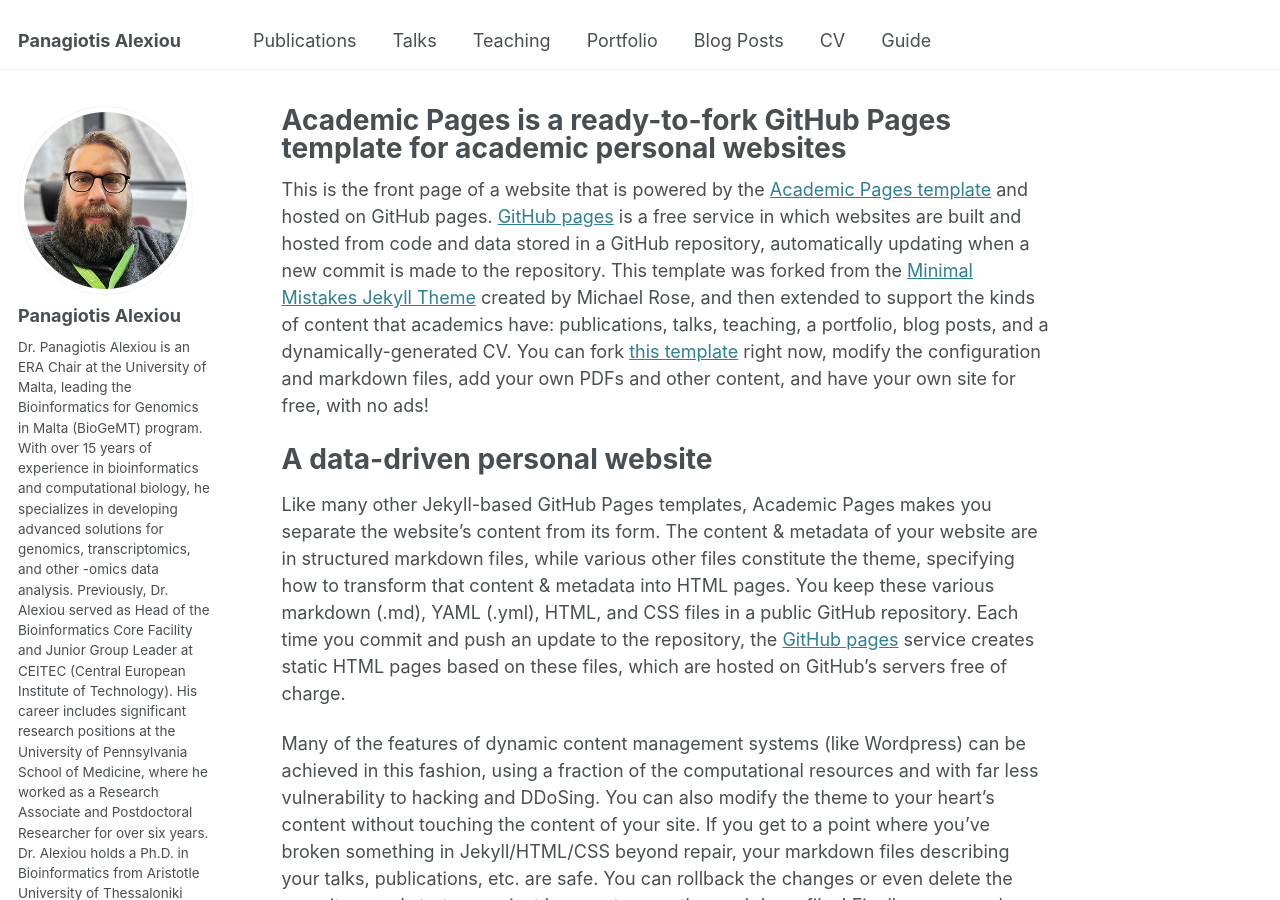
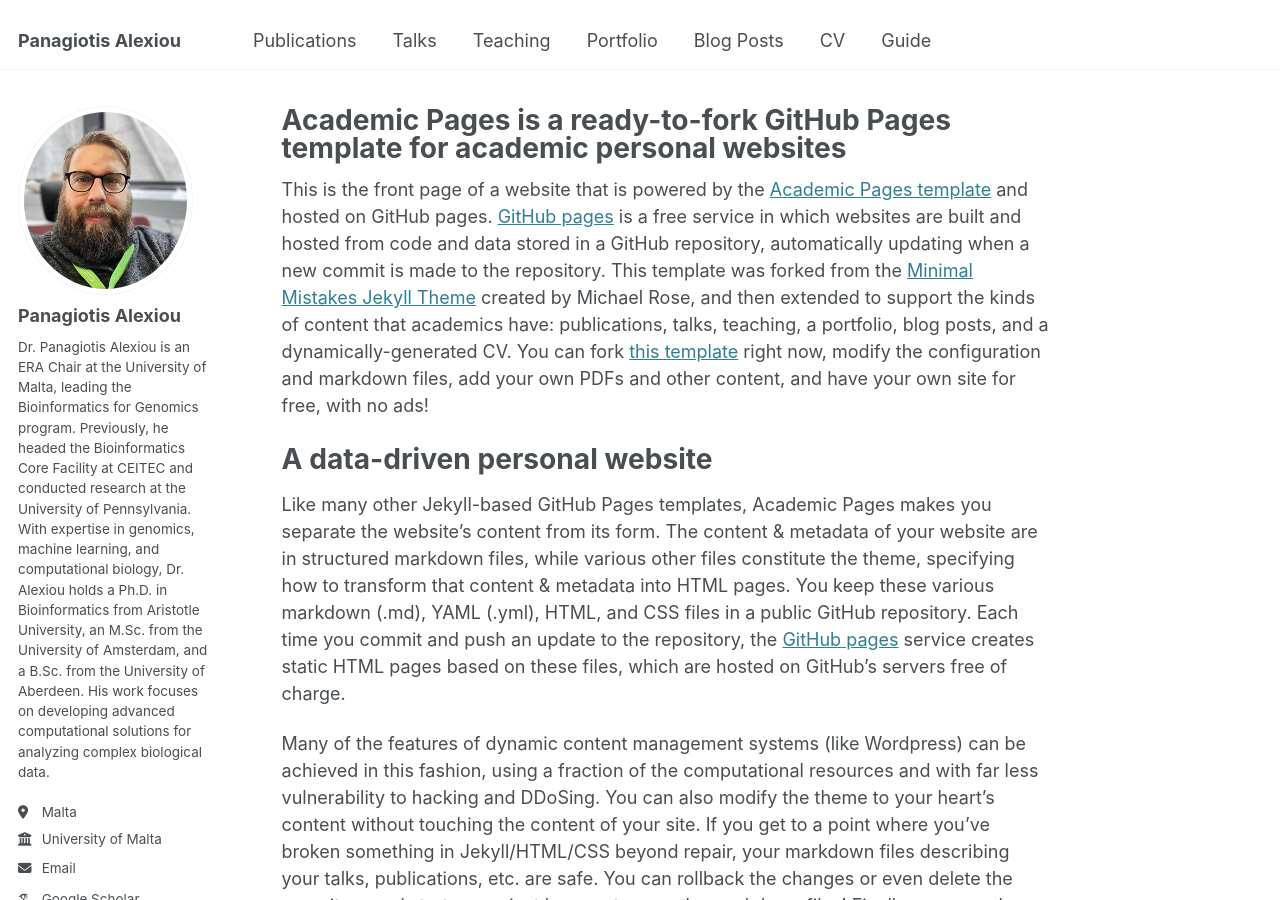
Before and after one commit to palexiou/palexiou.github.io, a Jekyll site: the page built from _pages/about.md, in a window 1280 px wide and 900 px high. Built offline with Jekyll 4.4.1, drawn with Linux system fonts in a browser that asks for light colours; some web fonts are replaced; some of the changed text lies outside the part shown.

Commit message:
Update Bio

```diff
--- a/_config.yml
+++ b/_config.yml
@@ -25,10 +25,7 @@ author:
   avatar           : "profile.jpg"
   name             : "Panagiotis Alexiou"
   pronouns         : # example: "she/her"
-  bio              : "Dr. Panagiotis Alexiou is an ERA Chair at the University of Malta, leading the Bioinformatics for Genomics in Malta (BioGeMT) program. With over 15 years of experience in bioinformatics and computational biology, he specializes in developing advanced solutions for genomics, transcriptomics, and other -omics data analysis.
-Previously, Dr. Alexiou served as Head of the Bioinformatics Core Facility and Junior Group Leader at CEITEC (Central European Institute of Technology). His career includes significant research positions at the University of Pennsylvania School of Medicine, where he worked as a Research Associate and Postdoctoral Researcher for over six years.
-Dr. Alexiou holds a Ph.D. in Bioinformatics from Aristotle University of Thessaloniki (with highest distinction), an M.Sc. in Molecular Cell Biology & Bioinformatics from the University of Amsterdam, and a B.Sc. in Genetics from the University of Aberdeen.
-His expertise spans machine learning, deep learning, next-generation sequencing analysis, and various programming languages including Python, R, and Perl. Dr. Alexiou is committed to advancing bioinformatics capabilities and computational approaches to biological research."
+  bio              : "Dr. Panagiotis Alexiou is an ERA Chair at the University of Malta, leading the Bioinformatics for Genomics program. Previously, he headed the Bioinformatics Core Facility at CEITEC and conducted research at the University of Pennsylvania. With expertise in genomics, machine learning, and computational biology, Dr. Alexiou holds a Ph.D. in Bioinformatics from Aristotle University, an M.Sc. from the University of Amsterdam, and a B.Sc. from the University of Aberdeen. His work focuses on developing advanced computational solutions for analyzing complex biological data."
   location         : "Malta"
   employer         : "University of Malta"
   uri              : # URL
```
